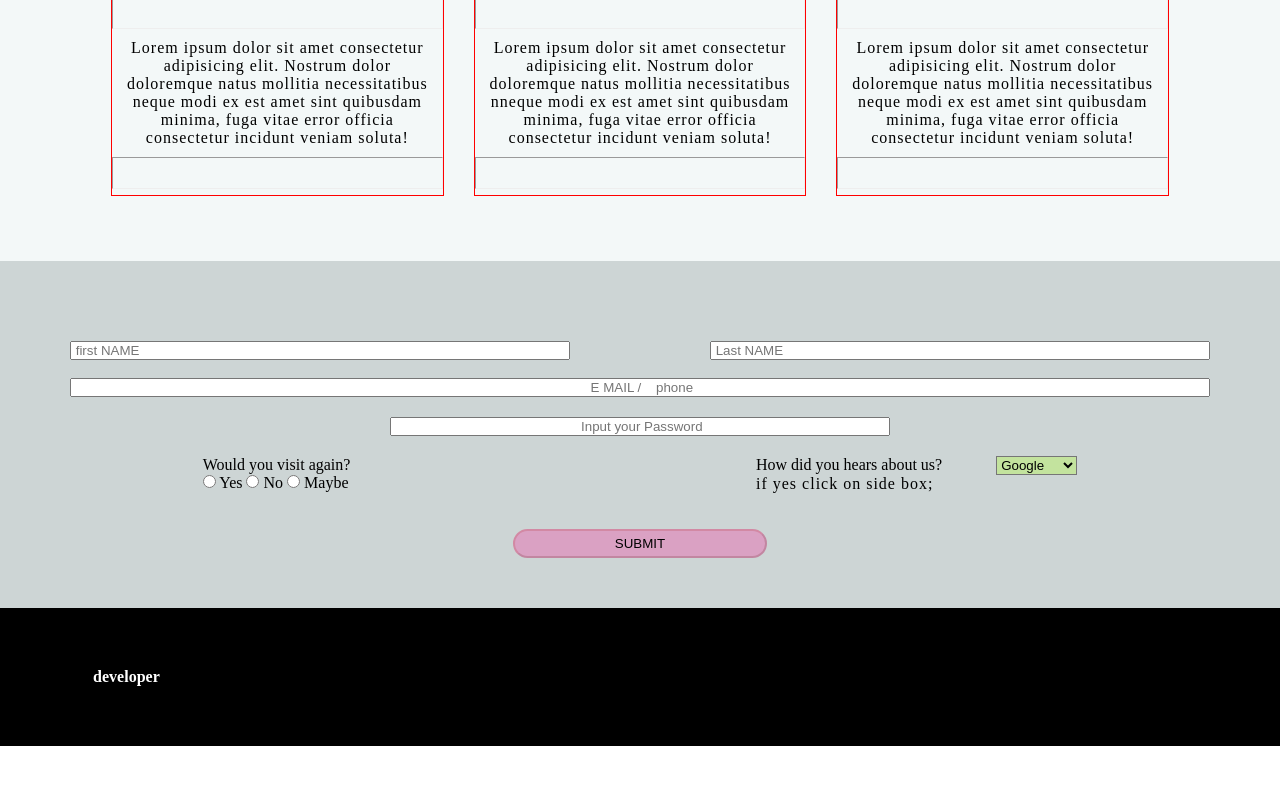
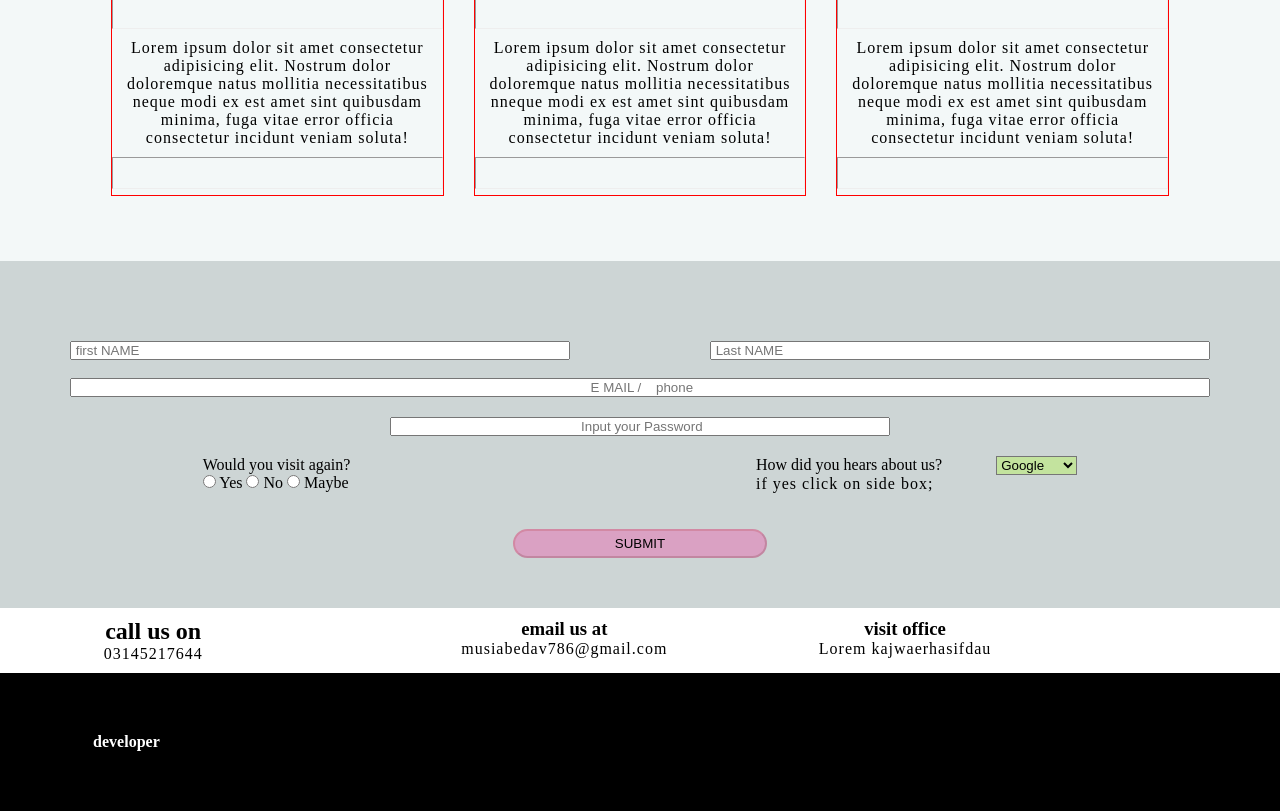
Before and after one commit to musiabehussain/portfolio, a plain HTML site: page index.html in a window 1280 px wide. Shown: the part 3914-4725 px from the top of the page. Before the commit the page ends 4660 px from the top, so only its background shows below. Drawn offline with Linux system fonts and the light colour scheme.

Commit message:
first commit

```diff
--- a/css/style.css
+++ b/css/style.css
@@ -611,6 +611,27 @@ text-align: center;
 
 
 
+.nd-last{
+    display: flex;
+    justify-content: center;
+}
+
+.second-last{
+     display: flex;
+    justify-content: center;
+
+}
+.second-last-cont-emai{
+    display: flex;
+    justify-content: center;
+    text-align: center;
+    padding: 10px 9px;
+}
+
+
+
+
+
 
 
 /* last section trart from here */
--- a/index.html
+++ b/index.html
@@ -580,6 +580,60 @@
 </section>
 
 
+
+
+
+
+
+
+<section class="second-last-cont-emai">
+
+
+<div class="container">
+  <div class="row">
+    <div class="col">
+      <div class="second-last">
+
+        <div class="sec-2nd">
+          <h2> call us on</h2>
+
+          <p> 03145217644 </p>
+
+
+        </div>
+      </div>
+    </div>
+    <div class="col">
+      <div class="second-last">
+
+        <div class="sec-2nd">
+          <h3>email us at</h3>
+
+          <p> musiabedav786@gmail.com</p>
+
+
+        </div>
+      </div>
+    </div>
+    <div class="col">
+        <div class="second-last">
+
+          <div class="sec-2nd">
+            <h3>visit office</h3>
+
+            <p>Lorem kajwaerhasifdau
+            </p>
+
+          </div>
+        </div>
+  </div>
+</div>
+
+
+
+</section>
+
+
     <!-- ======================
         last/footer section
    ====================== -->
```
